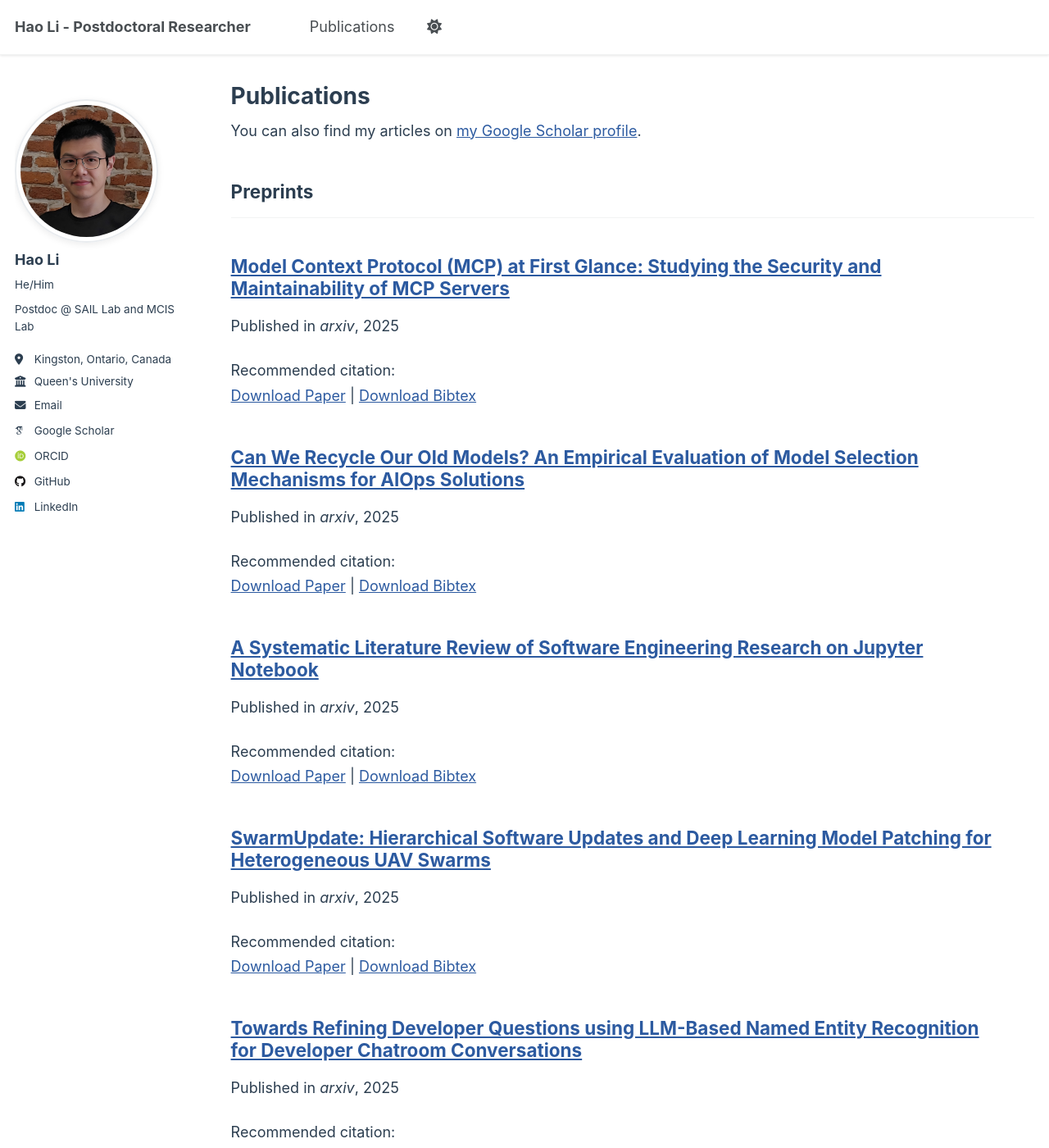
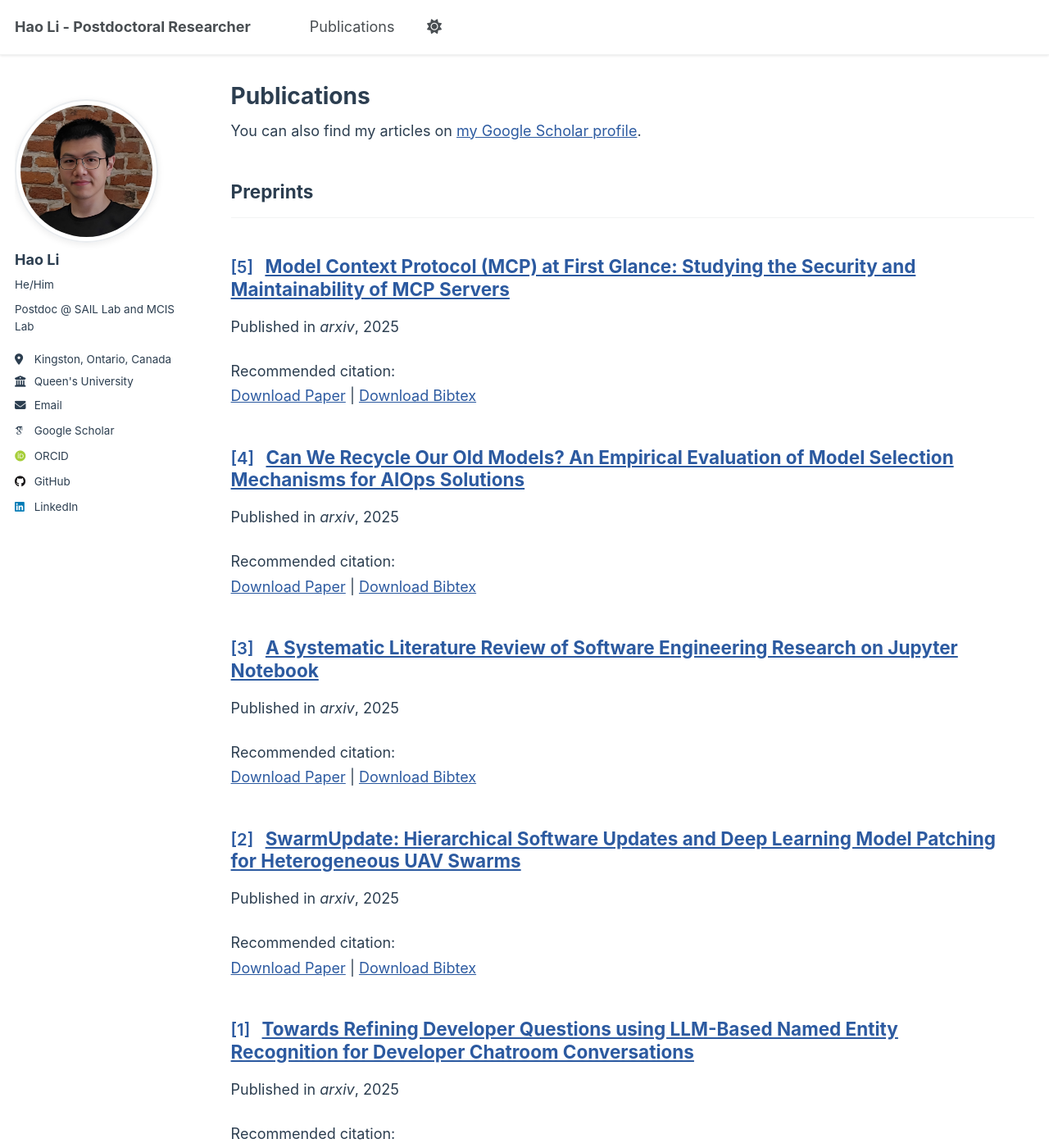
Before and after one commit to Leo-LiHao/Leo-LiHao.github.io, a Jekyll site: the page built from _pages/publications.html, in a window 1280 px wide and 1400 px high. Shown: the whole window at 82% size. Built offline with Jekyll 4.4.1, drawn with Linux system fonts in a browser that asks for light colours; some web fonts are replaced.

Commit message:
Add numbered indexing for publications
Co-authored-by: Leo-LiHao <8520588+Leo-LiHao@users.noreply.github.com>

```diff
--- a/_includes/archive-single.html
+++ b/_includes/archive-single.html
@@ -27,6 +27,9 @@
     {% endif %}
 
     <h2 class="archive__item-title" itemprop="headline">
+      {% if include.index %}
+        <span class="archive__item-index">[{{ include.index }}]</span>
+      {% endif %}
       {% if post.link %}
         <a href="{{ post.link }}">{{ title }}</a> <a href="{{ base_path }}{{ post.url }}" rel="permalink"><i class="fa fa-link" aria-hidden="true" title="permalink"></i><span class="sr-only">Permalink</span></a>
       {% else %}
--- a/_pages/publications.html
+++ b/_pages/publications.html
@@ -16,6 +16,8 @@ author_profile: true
 {% if site.publication_category %}
   {% for category in site.publication_category  %}
     {% assign title_shown = false %}
+    {% assign category_posts = site.publications | where: "category", category[0] | sort: "date" %}
+    {% assign category_size = category_posts | size %}
     {% for post in site.publications reversed %}
       {% if post.category != category[0] %}
         {% continue %}
@@ -23,12 +25,17 @@ author_profile: true
       {% unless title_shown %}
         <h2>{{ category[1].title }}</h2><hr />
         {% assign title_shown = true %}
+        {% assign index = category_size %}
       {% endunless %}
-      {% include archive-single.html %}
+      {% include archive-single.html index=index %}
+      {% assign index = index | minus: 1 %}
     {% endfor %}
   {% endfor %}
 {% else %}
+  {% assign total_size = site.publications | size %}
+  {% assign index = total_size %}
   {% for post in site.publications reversed %}
-    {% include archive-single.html %}
+    {% include archive-single.html index=index %}
+    {% assign index = index | minus: 1 %}
   {% endfor %}
 {% endif %}
--- a/_sass/_custom-enhancements.scss
+++ b/_sass/_custom-enhancements.scss
@@ -52,6 +52,14 @@ body, .page__content {
   border-left: 3px solid #4a90e2;
   padding-left: 1rem;
   margin-top: 2rem;
+}
+
+/* Publication index styling */
+.archive__item-index {
+  font-weight: 600;
+  color: #2c5aa0;
+  margin-right: 0.5rem;
+  font-size: 0.9em;
 }
 
 /* Profile enhancement */
@@ -202,6 +210,10 @@ a:hover {
     color: #ffffff !important;
   }
 
+  .archive__item-index {
+    color: #74b9ff !important;
+  }
+
   .page__content li {
     background: #1e2125 !important;
     border-left-color: #74b9ff !important;
```
